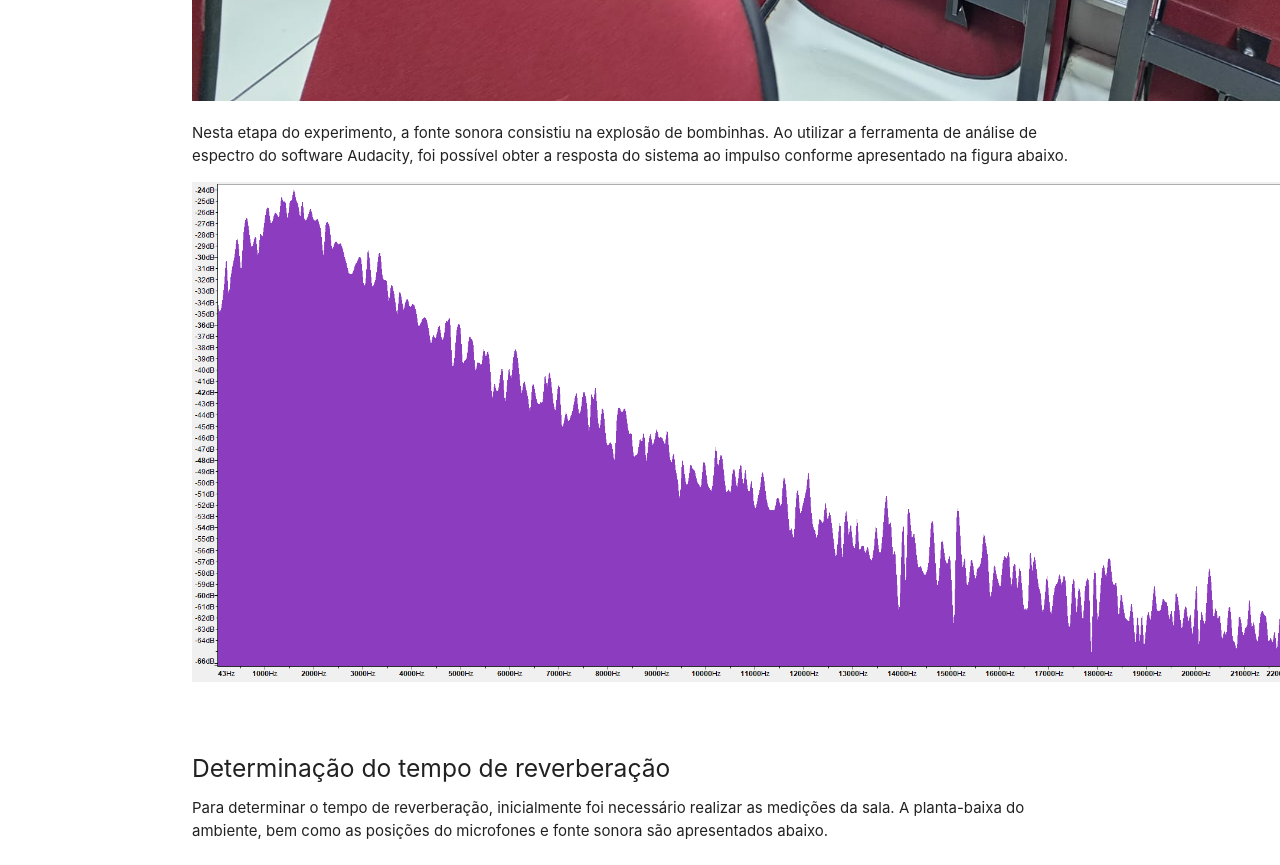
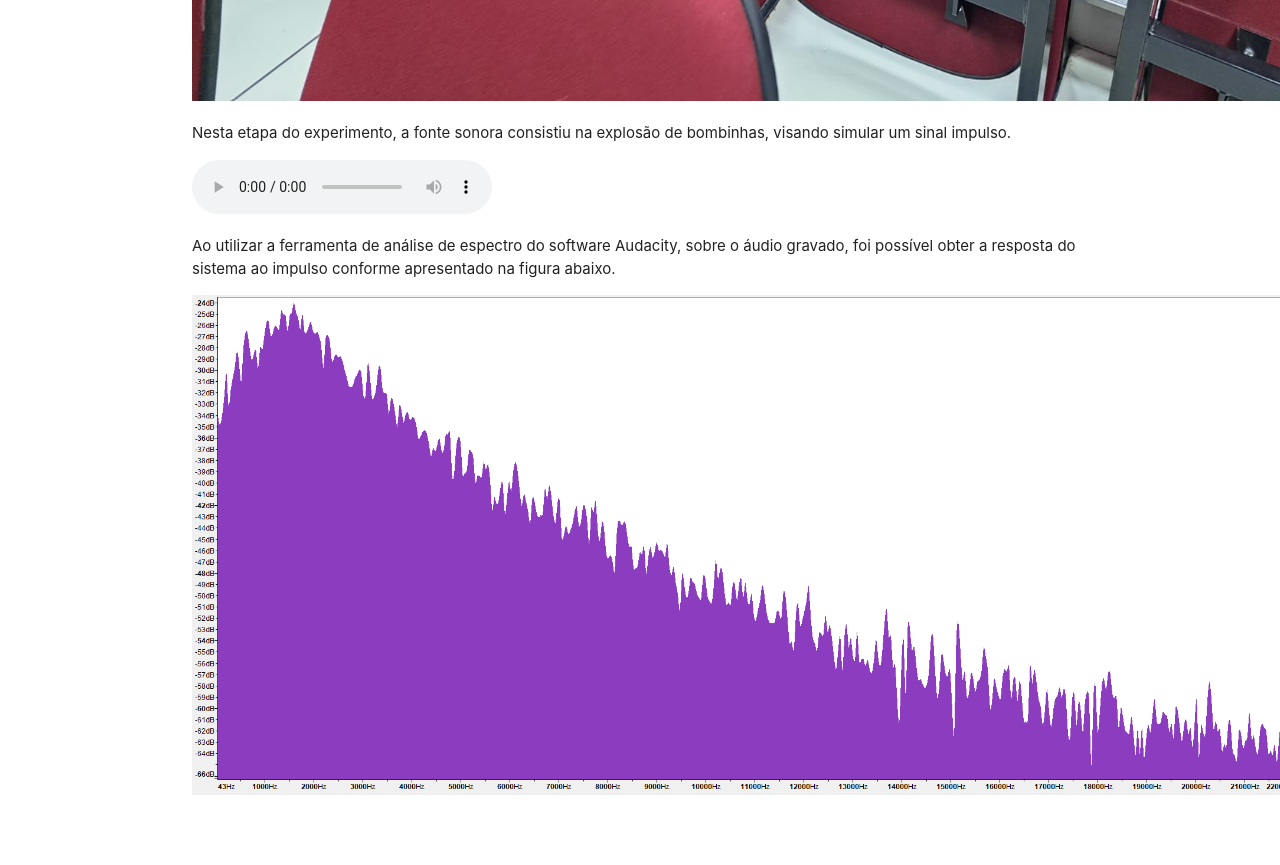
Before and after one commit to dm-voz-audio-acustica/dm-voz-audio-acustica.github.io, a plain HTML site: page lab1/lab1.html in a window 1280 px wide. Shown: the part 1280-2145 px from the top of the page. Drawn offline with nearby package versions, Linux system fonts and the light colour scheme; files that its build step writes are made by us from their sources; files whose address does not match are found by name.

Commit message:
update wav

```diff
--- a/lab1/lab1.html
+++ b/lab1/lab1.html
@@ -45,7 +45,14 @@
                 conforme apresentado a seguir.</p>
                 <img src="../images/lab1/mic1_IR.jpg" height="900"/>
 
-                <p>Nesta etapa do experimento, a fonte sonora consistiu na explosão de bombinhas. Ao utilizar a ferramenta de análise de espectro do software Audacity, foi possível obter a resposta
+                <p>Nesta etapa do experimento, a fonte sonora consistiu na explosão de bombinhas, visando simular um sinal impulso. </p>
+
+                <audio controls>
+                    <source src="../audio/lab1/explosao_bombinha.wav" type="audio/mpeg" />
+                    Your browser does not support the audio element.
+                </audio>
+
+                <p>Ao utilizar a ferramenta de análise de espectro do software Audacity, sobre o áudio gravado, foi possível obter a resposta
                     do sistema ao impulso conforme apresentado na figura abaixo.</p>
 
                     <img src="../images/lab1/IR_espectro.png" height="500"/>
```
Also changed, not shown: 1 other file.
